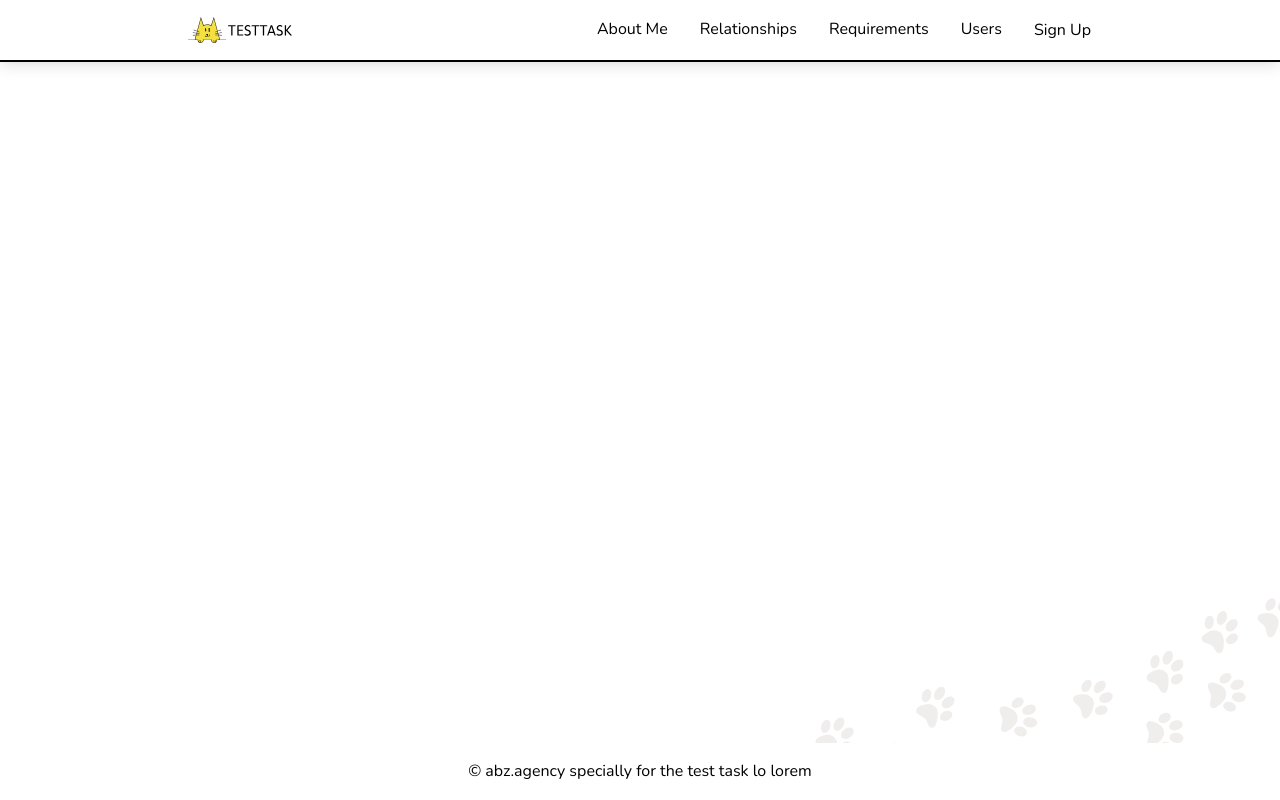
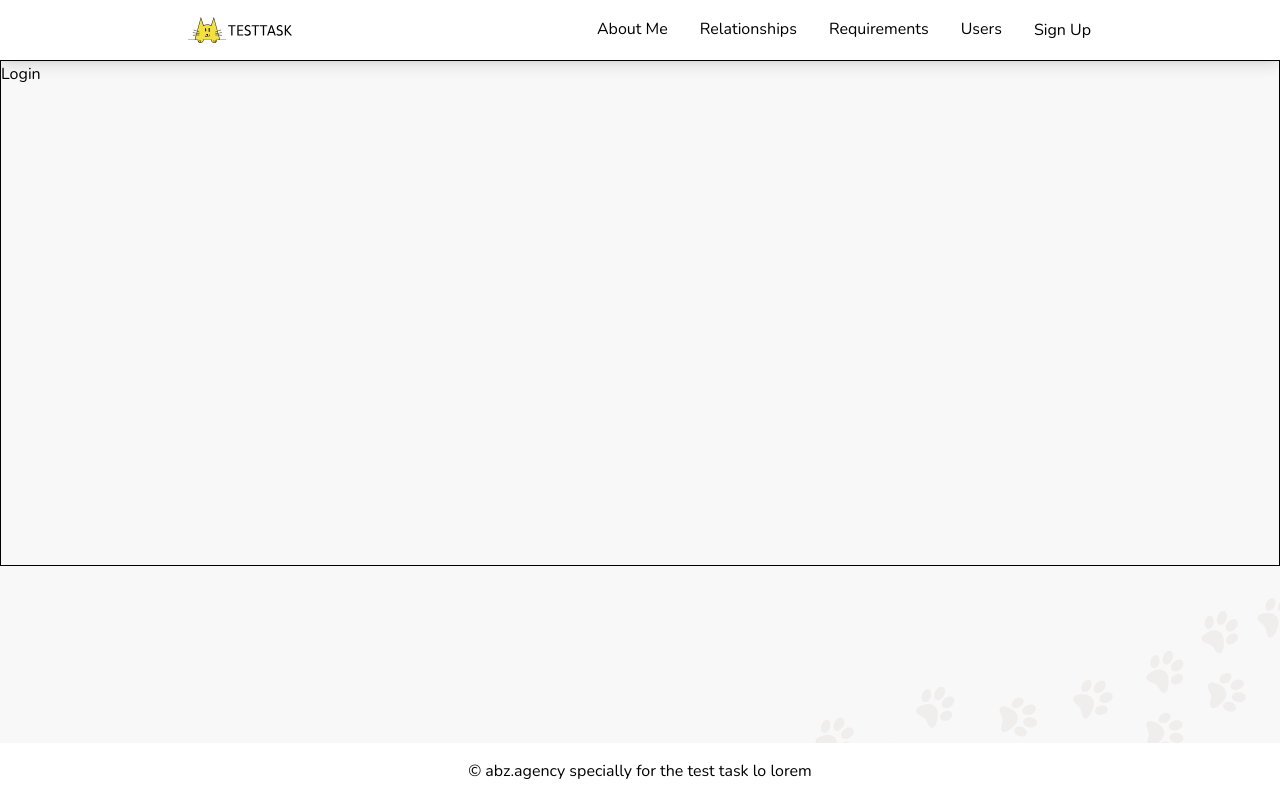
Before and after one commit to RS882/testtask-abz, a React (Create React App) app: page / in a window 1280 px wide. Built offline with nearby package versions, Linux system fonts and the light colour scheme.

Commit message:
прижат футер

```diff
--- a/src/componrnts/main/Main.jsx
+++ b/src/componrnts/main/Main.jsx
@@ -4,6 +4,7 @@ import Button from '../button/button';
 import Banner from './Banner/Banner';
 import Article from './Article/Article';
 import Users from './Users/Users';
+import Login from '../LoginPage/LoginPage';
 
 const Main = (props) => {
 
@@ -14,6 +15,7 @@ const Main = (props) => {
 			<Banner />
 			<Article />
 			<Users />
+			<Login />
 
 			{/* <div className='main__wrapper'>
 				<div className='main__bg'>
--- a/src/scss/footer/footer.scss
+++ b/src/scss/footer/footer.scss
@@ -1,9 +1,9 @@
 .footer {
-	position: fixed;
-	width: 100%;
-	top: 100%;
-	left: 0;
-	transform: translateY(-100%);
+	// position: fixed;
+	// width: 100%;
+	// top: 100%;
+	// left: 0;
+	// transform: translateY(-100%);
 	display: flex;
 	flex-direction: column;
 
@@ -12,6 +12,7 @@
 		margin-top: 25px;
 		background-repeat: no-repeat;
 		background-position: 100% 100%;
+		background-color: $bgColor;
 		@media (min-width: ($md3 + px)) {
 			height: 177px;
 			margin-top: 0px;
--- a/src/scss/main/main.scss
+++ b/src/scss/main/main.scss
@@ -3,6 +3,11 @@
 .main {
 	border: 1px solid rgb(0, 0, 0);
 	margin-top: 60px;
+	min-height: calc(100vh - 266px);
+	@media (min-width: ($md3 + px)) {
+		min-height: calc(100vh - 294px);
+	}
+	flex: 1 0 100%;
 
 	// &__wrapper {
 	// 	position: absolute;
```
